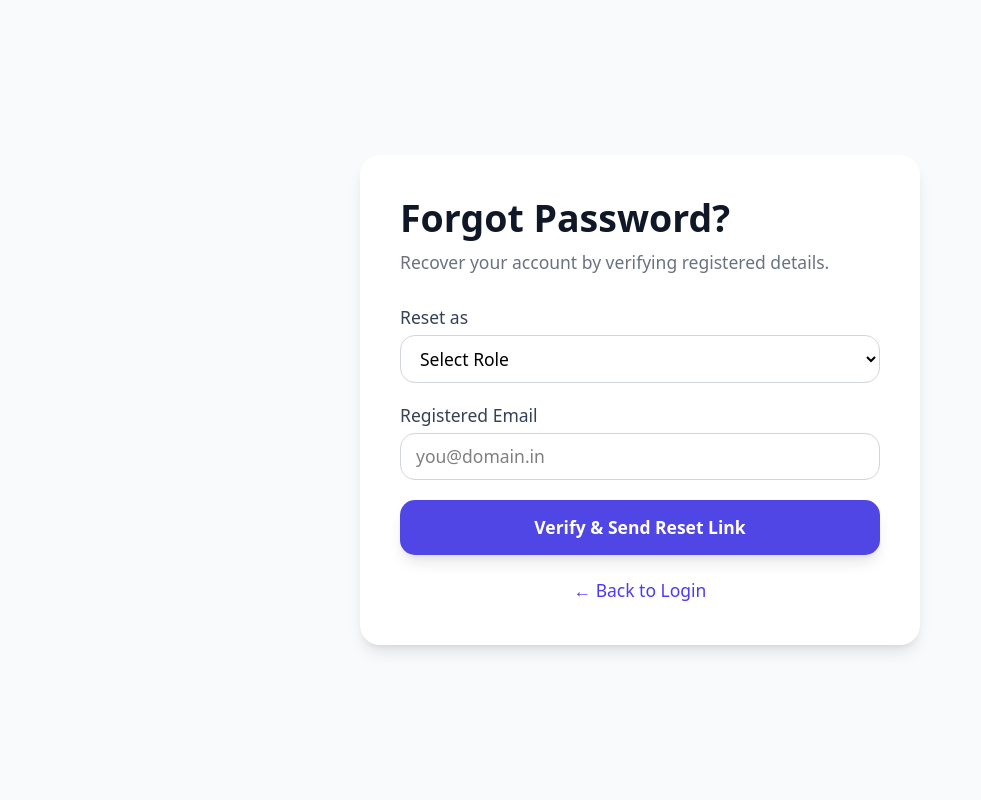
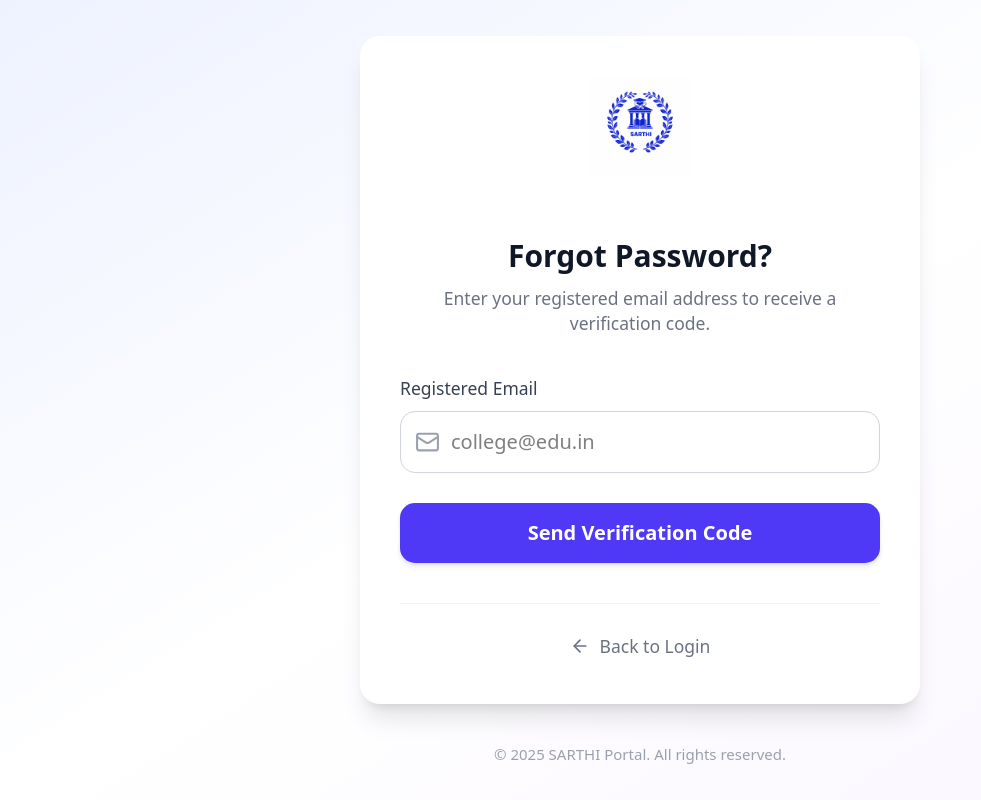
Before and after one commit to AnubhavMaheshwari/sih-grand-finale, a React (Vite) app in the folder frontend/: page /forgot-password in a window 1280 px wide. Shown: the whole page, without its empty margins (0-981 px from the left). Built offline with nearby package versions, Linux system fonts and the light colour scheme; no server answers.

Commit message:
forget password

```diff
--- a/frontend/src/pages/ForgotPasswordPage.jsx
+++ b/frontend/src/pages/ForgotPasswordPage.jsx
@@ -1,163 +1,288 @@
 import { useState } from "react";
-import { Link } from "react-router-dom";
+import { Link, useNavigate } from "react-router-dom";
+import { authAPI } from "../api/auth.api";
+import { Loader2, ArrowLeft, Mail, Lock, KeyRound, CheckCircle, ShieldCheck } from "lucide-react";
 import toast from "react-hot-toast";
+import sarthiLogo from "../assets/images/sarthiLogo.png";
 
-// Dummy DB for UI testing
-const dummyEmails = {
-  institute: ["college1@edu.in", "college2@edu.in"],
-  employee: [
-    { id: "UGCM123456", email: "ugcemp1@gov.in" },
-    { id: "AITC987654", email: "ugcemp2@gov.in" }
-  ]
-};
+const ForgotPasswordPage = () => {
+  const navigate = useNavigate();
 
-function ForgotPasswordPage() {
-  const [role, setRole] = useState("");
+  // State
+  const [step, setStep] = useState(1); // 1: Email, 2: OTP, 3: Reset
+  const [loading, setLoading] = useState(false);
+
+  // Form Data
   const [email, setEmail] = useState("");
-  const [userId, setUserId] = useState("");
-  const [message, setMessage] = useState({ text: "", type: "" });
+  const [otp, setOtp] = useState("");
+  const [newPassword, setNewPassword] = useState("");
+  const [confirmPassword, setConfirmPassword] = useState("");
+  const [resetToken, setResetToken] = useState("");
 
-  const showToast = (msg, type) => {
-    if (type === "success") toast.success(msg);
-    else toast.error(msg);
-  };
-
-  const handleSubmit = (e) => {
+  // Step 1: Request OTP
+  const handleEmailSubmit = async (e) => {
     e.preventDefault();
-    setMessage({ text: "", type: "" });
-
-    if (!role) {
-      const msg = "Please select your role!";
-      showToast(msg, "error");
-      setMessage({ text: msg, type: "error" });
+    if (!email) {
+      toast.error("Please enter your registered email address");
       return;
     }
 
-    if (role === "institute") {
-      if (!dummyEmails.institute.includes(email.toLowerCase())) {
-        const msg = "No registered institute found with this email!";
-        showToast(msg, "error");
-        setMessage({ text: msg, type: "error" });
+    try {
+      setLoading(true);
+      await authAPI.forgotPassword(email);
+      toast.success("OTP sent to your email!");
+      setStep(2);
+    } catch (error) {
+      console.error(error);
+      toast.error(error.response?.data?.error || "Failed to send OTP. Please try again.");
+    } finally {
+      setLoading(false);
+    }
+  };
+
+  // Step 2: Verify OTP
+  const handleOtpSubmit = async (e) => {
+    e.preventDefault();
+    if (!otp || otp.length < 6) {
+      toast.error("Please enter a valid 6-digit OTP");
       return;
     }
+
+    try {
+      setLoading(true);
+      const response = await authAPI.verifyResetOTP(email, otp);
+      setResetToken(response.resetToken);
+      toast.success("OTP verified successfully!");
+      setStep(3);
+    } catch (error) {
+      console.error(error);
+      toast.error(error.response?.data?.error || "Invalid OTP. Please try again.");
+    } finally {
+      setLoading(false);
+    }
+  };
+
+  // Step 3: Reset Password
+  const handleResetSubmit = async (e) => {
+    e.preventDefault();
+
+    if (newPassword.length < 8) {
+      toast.error("Password must be at least 8 characters long");
+      return;
     }
 
-    if (role === "employee") {
-      const match = dummyEmails.employee.find(
-        (u) => u.id === userId.toUpperCase() && u.email === email.toLowerCase()
-      );
-      if (!match) {
-        const msg = "Invalid Employee ID or Email!";
-        showToast(msg, "error");
-        setMessage({ text: msg, type: "error" });
+    if (newPassword !== confirmPassword) {
+      toast.error("Passwords do not match");
       return;
     }
+
+    try {
+      setLoading(true);
+      await authAPI.resetPassword(resetToken, newPassword);
+      toast.success("Password reset successfully! Please login.");
+      navigate("/login");
+    } catch (error) {
+      console.error(error);
+      toast.error(error.response?.data?.error || "Failed to reset password.");
+    } finally {
+      setLoading(false);
     }
+  };
 
-    const successMsg = "A password reset link has been sent to your email!";
-    showToast(successMsg, "success");
-    setMessage({ text: successMsg, type: "success" });
+  // Render Steps
+  const renderStep = () => {
+    switch (step) {
+      case 1:
+        return (
+          <form onSubmit={handleEmailSubmit} className="space-y-6">
+            <div className="text-center mb-8">
+              <h2 className="text-2xl font-bold text-gray-900">Forgot Password?</h2>
+              <p className="text-sm text-gray-500 mt-2">
+                Enter your registered email address to receive a verification code.
+              </p>
+            </div>
 
-    setEmail("");
-    setUserId("");
-    setRole("");
+            <div>
+              <label className="block text-sm font-medium text-gray-700 mb-2">
+                Registered Email
+              </label>
+              <div className="relative">
+                <Mail className="absolute left-3 top-1/2 -translate-y-1/2 w-5 h-5 text-gray-400" />
+                <input
+                  type="email"
+                  value={email}
+                  onChange={(e) => setEmail(e.target.value)}
+                  className="w-full pl-10 pr-4 py-3 border border-gray-300 rounded-xl focus:ring-2 focus:ring-indigo-500 focus:border-indigo-500 transition-colors"
+                  placeholder="college@edu.in"
+                  required
+                />
+              </div>
+            </div>
+
+            <button
+              type="submit"
+              disabled={loading}
+              className="w-full bg-indigo-600 hover:bg-indigo-700 text-white font-semibold py-3 rounded-xl transition-all shadow-md hover:shadow-lg flex items-center justify-center"
+            >
+              {loading ? (
+                <Loader2 className="w-5 h-5 animate-spin mr-2" />
+              ) : (
+                "Send Verification Code"
+              )}
+            </button>
+          </form>
+        );
+
+      case 2:
+        return (
+          <form onSubmit={handleOtpSubmit} className="space-y-6">
+            <div className="text-center mb-8">
+              <h2 className="text-2xl font-bold text-gray-900">Enter OTP</h2>
+              <p className="text-sm text-gray-500 mt-2">
+                We sent a 6-digit code to <span className="font-semibold text-gray-900">{email}</span>
+              </p>
+            </div>
+
+            <div>
+              <label className="block text-sm font-medium text-gray-700 mb-2">
+                Verification Code
+              </label>
+              <div className="relative">
+                <ShieldCheck className="absolute left-3 top-1/2 -translate-y-1/2 w-5 h-5 text-gray-400" />
+                <input
+                  type="text"
+                  value={otp}
+                  onChange={(e) => setOtp(e.target.value.replace(/\D/g, '').slice(0, 6))}
+                  className="w-full pl-10 pr-4 py-3 border border-gray-300 rounded-xl focus:ring-2 focus:ring-indigo-500 focus:border-indigo-500 transition-colors tracking-widest text-lg"
+                  placeholder="Enter 6-digit OTP"
+                  maxLength={6}
+                  required
+                />
+              </div>
+            </div>
+
+            <div className="flex flex-col gap-3">
+              <button
+                type="submit"
+                disabled={loading}
+                className="w-full bg-indigo-600 hover:bg-indigo-700 text-white font-semibold py-3 rounded-xl transition-all shadow-md hover:shadow-lg flex items-center justify-center"
+              >
+                {loading ? (
+                  <Loader2 className="w-5 h-5 animate-spin mr-2" />
+                ) : (
+                  "Verify OTP"
+                )}
+              </button>
+              <button
+                type="button"
+                onClick={() => setStep(1)}
+                className="text-sm text-gray-500 hover:text-gray-700"
+              >
+                Re-enter Email
+              </button>
+            </div>
+          </form>
+        );
+
+      case 3:
+        return (
+          <form onSubmit={handleResetSubmit} className="space-y-6">
+            <div className="text-center mb-8">
+              <div className="inline-flex items-center justify-center w-12 h-12 rounded-full bg-green-100 mb-4">
+                <CheckCircle className="w-6 h-6 text-green-600" />
+              </div>
+              <h2 className="text-2xl font-bold text-gray-900">Reset Password</h2>
+              <p className="text-sm text-gray-500 mt-2">
+                Create a new strong password for your account.
+              </p>
+            </div>
+
+            <div className="space-y-4">
+              <div>
+                <label className="block text-sm font-medium text-gray-700 mb-2">
+                  New Password
+                </label>
+                <div className="relative">
+                  <Lock className="absolute left-3 top-1/2 -translate-y-1/2 w-5 h-5 text-gray-400" />
+                  <input
+                    type="password"
+                    value={newPassword}
+                    onChange={(e) => setNewPassword(e.target.value)}
+                    className="w-full pl-10 pr-4 py-3 border border-gray-300 rounded-xl focus:ring-2 focus:ring-indigo-500 focus:border-indigo-500 transition-colors"
+                    placeholder="Min. 8 characters"
+                    required
+                    minLength={8}
+                  />
+                </div>
+              </div>
+
+              <div>
+                <label className="block text-sm font-medium text-gray-700 mb-2">
+                  Confirm New Password
+                </label>
+                <div className="relative">
+                  <KeyRound className="absolute left-3 top-1/2 -translate-y-1/2 w-5 h-5 text-gray-400" />
+                  <input
+                    type="password"
+                    value={confirmPassword}
+                    onChange={(e) => setConfirmPassword(e.target.value)}
+                    className="w-full pl-10 pr-4 py-3 border border-gray-300 rounded-xl focus:ring-2 focus:ring-indigo-500 focus:border-indigo-500 transition-colors"
+                    placeholder="Confirm new password"
+                    required
+                  />
+                </div>
+              </div>
+            </div>
+
+            <button
+              type="submit"
+              disabled={loading}
+              className="w-full bg-indigo-600 hover:bg-indigo-700 text-white font-semibold py-3 rounded-xl transition-all shadow-md hover:shadow-lg flex items-center justify-center"
+            >
+              {loading ? (
+                <Loader2 className="w-5 h-5 animate-spin mr-2" />
+              ) : (
+                "Reset Password"
+              )}
+            </button>
+          </form>
+        );
+
+      default:
+        return null;
+    }
   };
 
   return (
-    <div className="min-h-screen flex items-center justify-center bg-gray-50 px-4">
-      <div className="w-full max-w-md bg-white rounded-2xl shadow-lg p-6 sm:p-8">
-        <h1 className="text-2xl sm:text-3xl font-bold text-gray-900 mb-2">
-          Forgot Password?
-        </h1>
-        <p className="text-sm text-gray-500 mb-6">
-          Recover your account by verifying registered details.
-        </p>
-
-        {/* Inline Notification */}
-        {message.text && (
-          <div
-            className={`mb-4 px-4 py-3 rounded-lg text-sm font-medium ${
-              message.type === "success"
-                ? "bg-green-100 text-green-700 border border-green-300"
-                : "bg-red-100 text-red-700 border border-red-300"
-            }`}
-          >
-            {message.text}
-          </div>
-        )}
-
-        <form onSubmit={handleSubmit} className="space-y-4">
-          {/* ROLE */}
-          <div>
-            <label className="block text-sm font-medium text-gray-700 mb-1">
-              Reset as
-            </label>
-            <select
-              value={role}
-              onChange={(e) => setRole(e.target.value)}
-              className="w-full px-3 py-2 border border-gray-300 rounded-xl focus:ring-2 focus:ring-indigo-500 text-sm"
-              required
-            >
-              <option value="" disabled>
-                Select Role
-              </option>
-              <option value="institute">Institute</option>
-              <option value="employee">UGC/AICTE Employee</option>
-            </select>
+    <div className="min-h-screen bg-gradient-to-br from-indigo-50 via-white to-purple-50 flex items-center justify-center p-4">
+      <div className="w-full max-w-md">
+        <div className="bg-white rounded-2xl shadow-xl overflow-hidden">
+          {/* Header bar / Brand */}
+          <div className="px-8 pt-8 pb-4 flex justify-center">
+            <img src={sarthiLogo} alt="SARTHI" className="h-20 w-auto" />
           </div>
 
-          {/* Employee — User ID */}
-          {role === "employee" && (
-            <div>
-              <label className="block text-sm font-medium text-gray-700 mb-1">
-                Employee / User ID
-              </label>
-              <input
-                type="text"
-                value={userId}
-                placeholder="UGCM123456"
-                onChange={(e) => setUserId(e.target.value)}
-                className="w-full px-3 py-2 border uppercase border-gray-300 rounded-xl focus:ring-2 focus:ring-indigo-500 text-sm"
-                required
-              />
-            </div>
-          )}
+          <div className="p-8">
+            {renderStep()}
 
-          {/* EMAIL */}
-          <div>
-            <label className="block text-sm font-medium text-gray-700 mb-1">
-              Registered Email
-            </label>
-            <input
-              type="email"
-              value={email}
-              placeholder="you@domain.in"
-              onChange={(e) => setEmail(e.target.value.toLowerCase())}
-              className="w-full px-3 py-2 border border-gray-300 rounded-xl focus:ring-2 focus:ring-indigo-500 text-sm"
-              required
-            />
-          </div>
-
-          {/* SUBMIT BUTTON */}
-          <button
-            type="submit"
-            className="w-full bg-[#4F46E5] hover:bg-[#4338CA] text-white py-3 rounded-xl font-semibold text-sm shadow-lg transition"
+            <div className="mt-8 pt-6 border-t border-gray-100 text-center">
+              <Link
+                to="/login"
+                className="inline-flex items-center text-sm font-medium text-gray-500 hover:text-indigo-600 transition-colors"
               >
-            Verify & Send Reset Link
-          </button>
-        </form>
-
-        <div className="mt-4 text-center">
-          <Link
-            to="/"
-            className="text-xs sm:text-sm text-indigo-600 hover:underline"
-          >
-            ← Back to Login
+                <ArrowLeft className="w-4 h-4 mr-2" />
+                Back to Login
               </Link>
             </div>
           </div>
         </div>
+
+        <p className="text-center text-xs text-gray-400 mt-8">
+          &copy; {new Date().getFullYear()} SARTHI Portal. All rights reserved.
+        </p>
+      </div>
+    </div>
   );
-}
+};
 
 export default ForgotPasswordPage;
```
Also changed, not shown: frontend/src/api/auth.api.js (+15 -0 lines), frontend/src/pages/AnalyticsInsightsPage.jsx (+3 -10 lines). Lines whose indentation alone changed are shown as unchanged.
